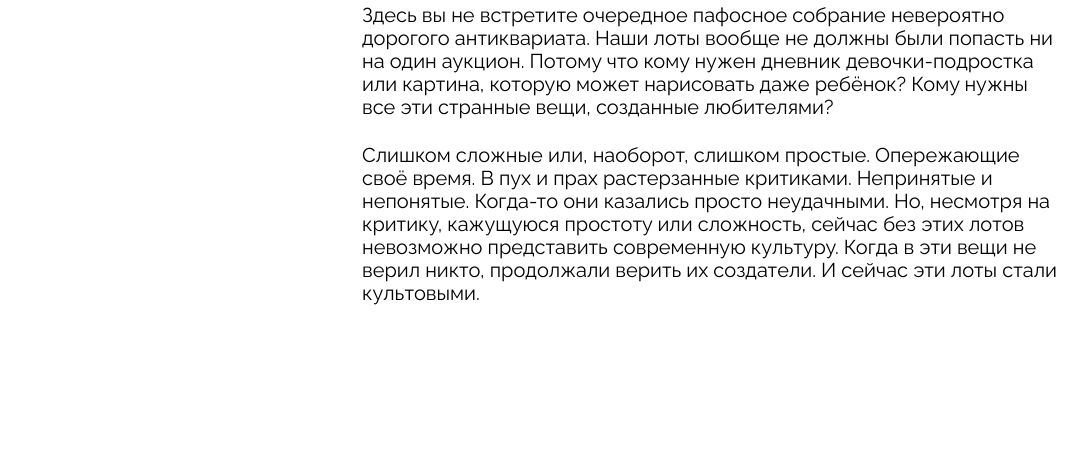
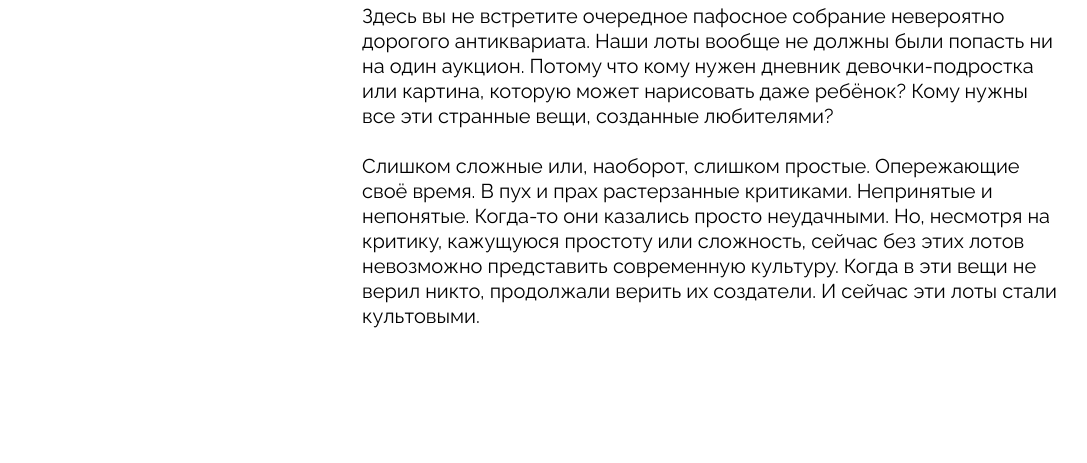
Before and after one commit to vilodek5/ono-tebe-nado, a plain HTML site: page index.html in a window 1280 px wide. Shown: the part 2345-2808 px from the top of the page, without its empty margins (108-1195 px from the left). Drawn offline with Linux system fonts and the light colour scheme.

Commit message:
Исправил #11

```diff
--- a/styles/style.css
+++ b/styles/style.css
@@ -254,7 +254,7 @@ ul {
 .about__text {
   padding-right: 12px;
   font-size: 20px;
-  line-height: 115%;
+  line-height: 25px;
 }
 
 .footer {
```
